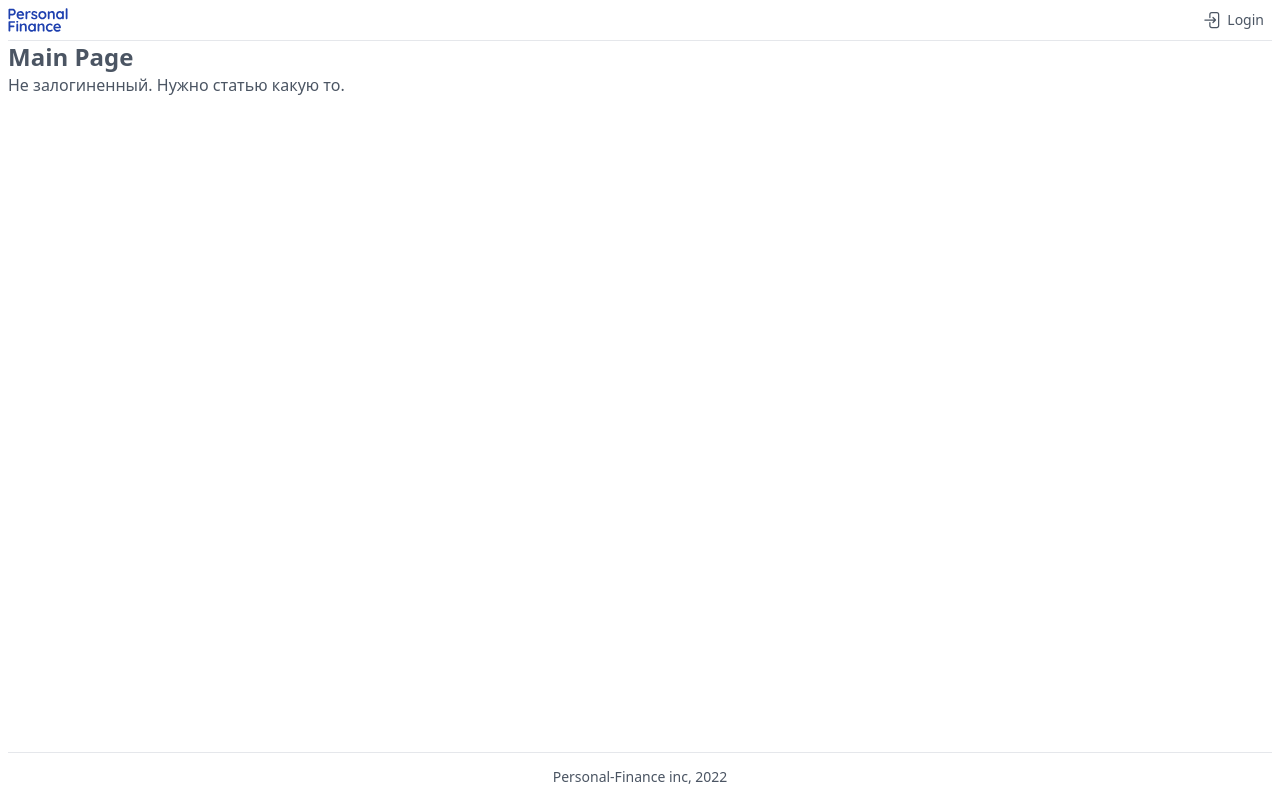
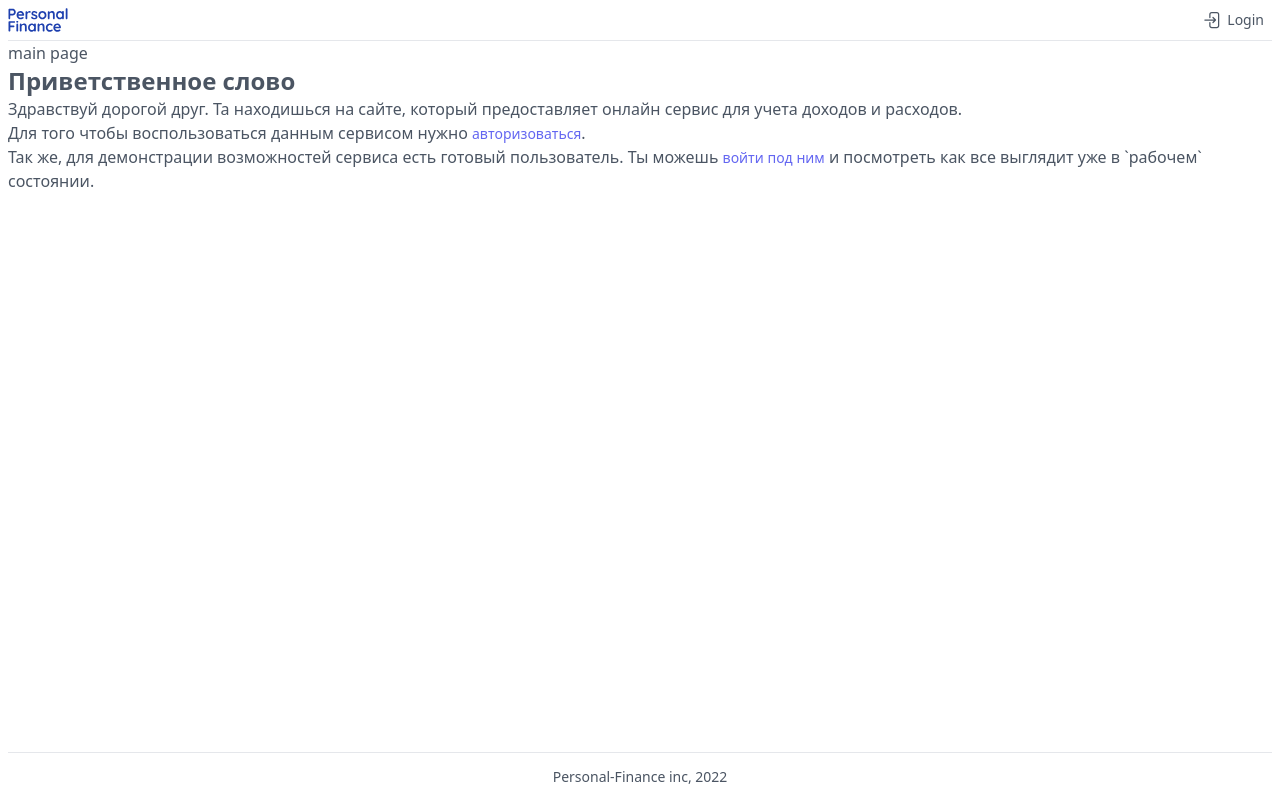
Before and after one commit to staelgit/personal-finance, a React (Create React App) app: page / in a window 1280 px wide. Built offline with nearby package versions, Linux system fonts and the light colour scheme.

Commit message:
add text to main page

```diff
--- a/src/app/layouts/main.jsx
+++ b/src/app/layouts/main.jsx
@@ -1,20 +1,57 @@
 import React from 'react';
 // import useMockData from '../utils/mockData';
-import { useSelector } from 'react-redux';
-import { getIsLoggedIn } from '../store/authSlice';
+import { useSelector, useDispatch } from 'react-redux';
+import { getIsLoggedIn, signIn } from '../store/authSlice';
+import StyledNavLink from '../components/ui/StyledNavLink';
 
 const Main = () => {
    const isLoggedIn = useSelector(getIsLoggedIn());
+   const dispatch = useDispatch();
+
+   const handleLogin = async () => {
+      const demoUser = { email: 'demo@gmail.com', password: '3gs6A9bVFB' };
+      const redirect = '/';
+      dispatch(signIn({ payload: demoUser, redirect }));
+   };
+
    return (
       <div>
-         <h1>Main Page</h1>
+         <div>main page</div>
          {isLoggedIn ? (
             <>
                <h3>Залогиненый. Тут данные будут отображаться</h3>
             </>
          ) : (
             <>
-               <h3>Не залогиненный. Нужно статью какую то.</h3>
+               <h1>Приветственное слово</h1>
+               <p>
+                  Здравствуй дорогой друг. Та находишься на сайте, который
+                  предоставляет онлайн сервис для учета доходов и расходов.
+               </p>
+               <p>
+                  Для того чтобы воспользоваться данным сервисом нужно{' '}
+                  <StyledNavLink
+                     to="login"
+                     styleType="underline"
+                     className="text-sm text-slate-600"
+                  >
+                     авторизоваться
+                  </StyledNavLink>
+                  .{' '}
+               </p>
+               <p>
+                  Так же, для демонстрации возможностей сервиса есть готовый
+                  пользователь. Ты можешь{' '}
+                  <StyledNavLink
+                     to=""
+                     styleType="underline"
+                     className="text-sm text-slate-600"
+                     onClick={handleLogin}
+                  >
+                     войти под ним
+                  </StyledNavLink>{' '}
+                  и посмотреть как все выглядит уже в `рабочем` состоянии.{' '}
+               </p>
             </>
          )}
       </div>
```
